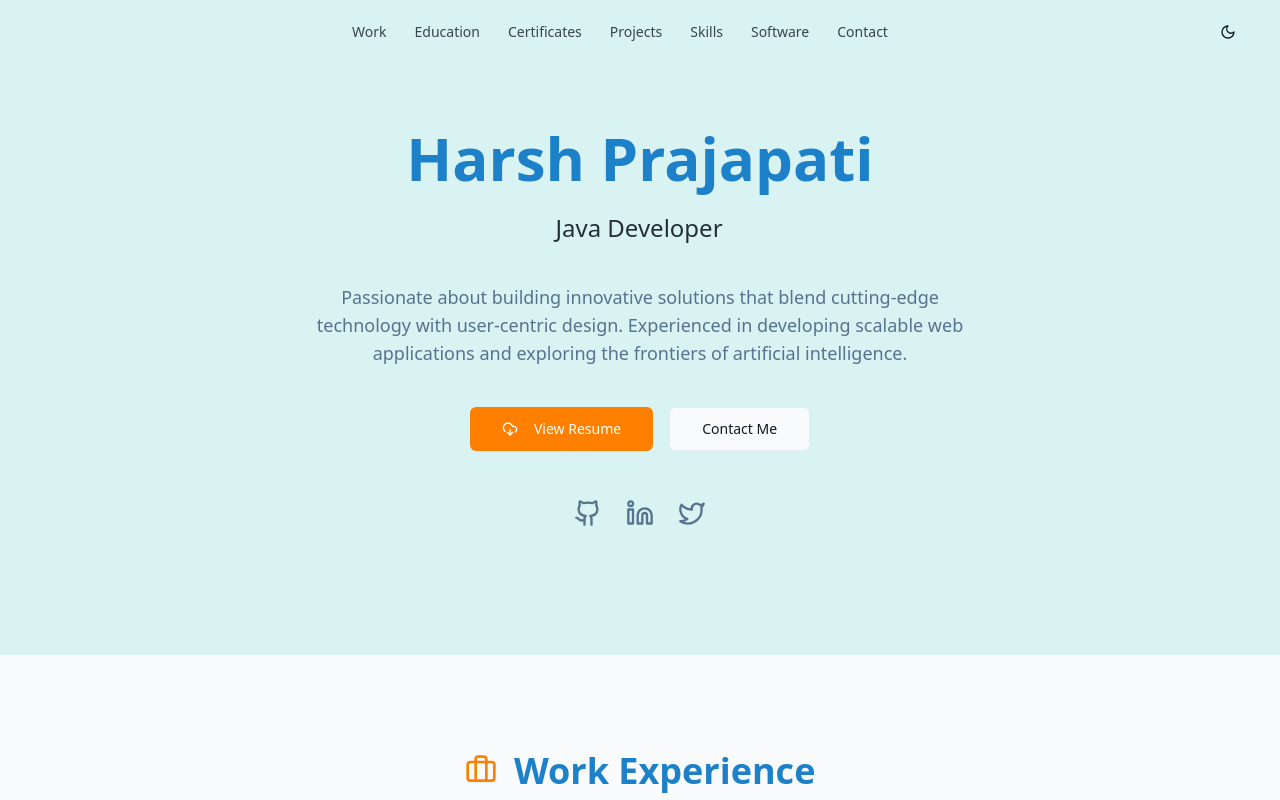
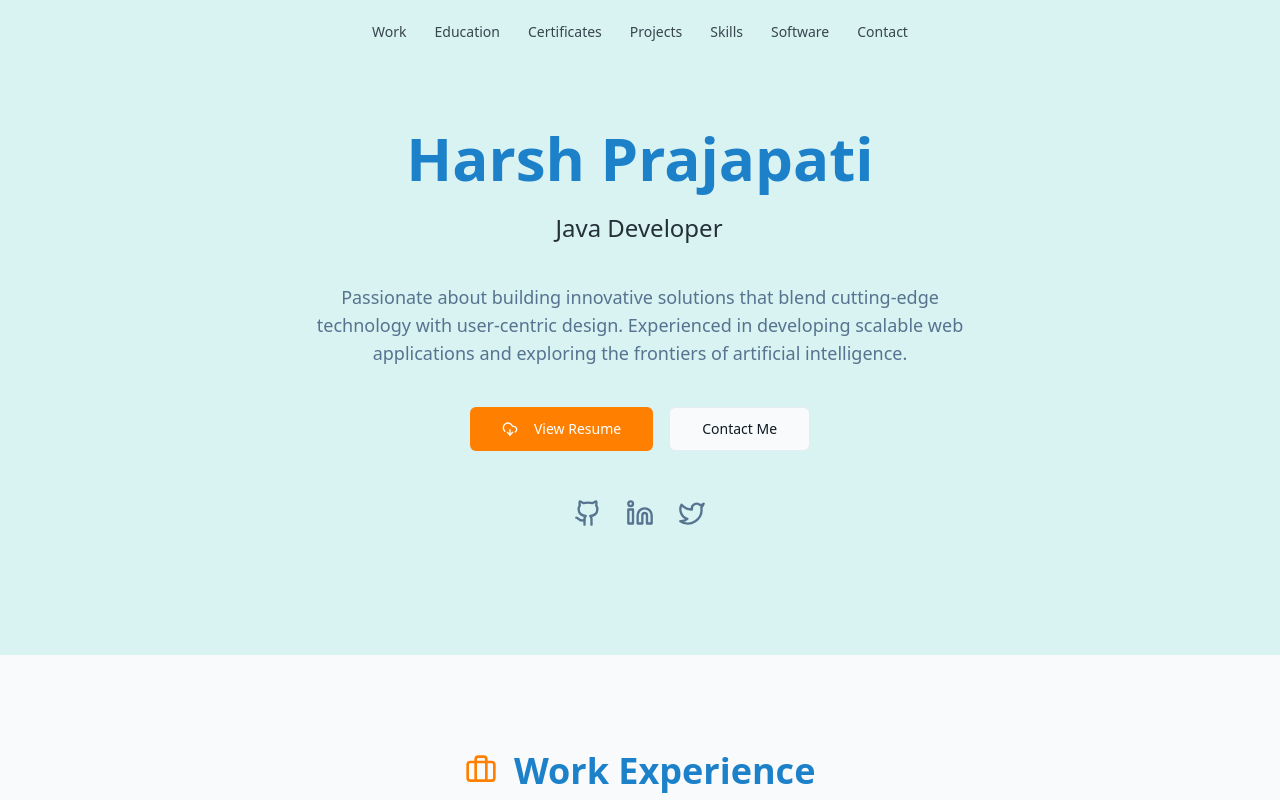
Before and after one commit to hp2604/intro, a Next.js app: page / in a window 1280 px wide. Shown: the top 800 px of the page. Built offline with nearby package versions, Linux system fonts and the light colour scheme; what @genkit-ai/googleai, genkit would draw is missing.

Commit message:
update theme button

```diff
--- a/src/components/layout/Header.tsx
+++ b/src/components/layout/Header.tsx
@@ -50,11 +50,8 @@ export const Header: FC = () => {
             </Button>
           ))}
         </nav>
-        {/* Mobile Navigation */}
+        {/* Mobile Navigation and Theme Toggle */}
         <div className="md:hidden flex items-center">
-          <Button variant="ghost" size="icon" aria-label="Toggle Menu" onClick={() => setIsMobileMenuOpen(!isMobileMenuOpen)}>
-            {isMobileMenuOpen ? <X className="h-6 w-6" /> : <Menu className="h-6 w-6" />}
-          </Button>
           {/* Mobile Menu Container */}
           <div className={cn(
             "absolute top-16 left-0 right-0 bg-background/95 shadow-lg backdrop-blur-md py-4 transition-all duration-300 ease-in-out",
@@ -68,11 +65,12 @@ export const Header: FC = () => {
               ))}
               </nav>
           </div>
-        </div>
+          {/* Hamburger Menu Button */}
+          <Button variant="ghost" size="icon" aria-label="Toggle Menu" onClick={() => setIsMobileMenuOpen(!isMobileMenuOpen)}>
+            {isMobileMenuOpen ? <X className="h-6 w-6" /> : <Menu className="h-6 w-6" />}
+          </Button>
+           <ThemeToggleButton />
 
-        {/* Theme Toggle Button */}
-        <div className="flex items-center ml-auto">
-           <ThemeToggleButton />
         </div>
 
         {/* Placeholder for desktop to balance the centered nav if ThemeToggle was not on the right.
```
